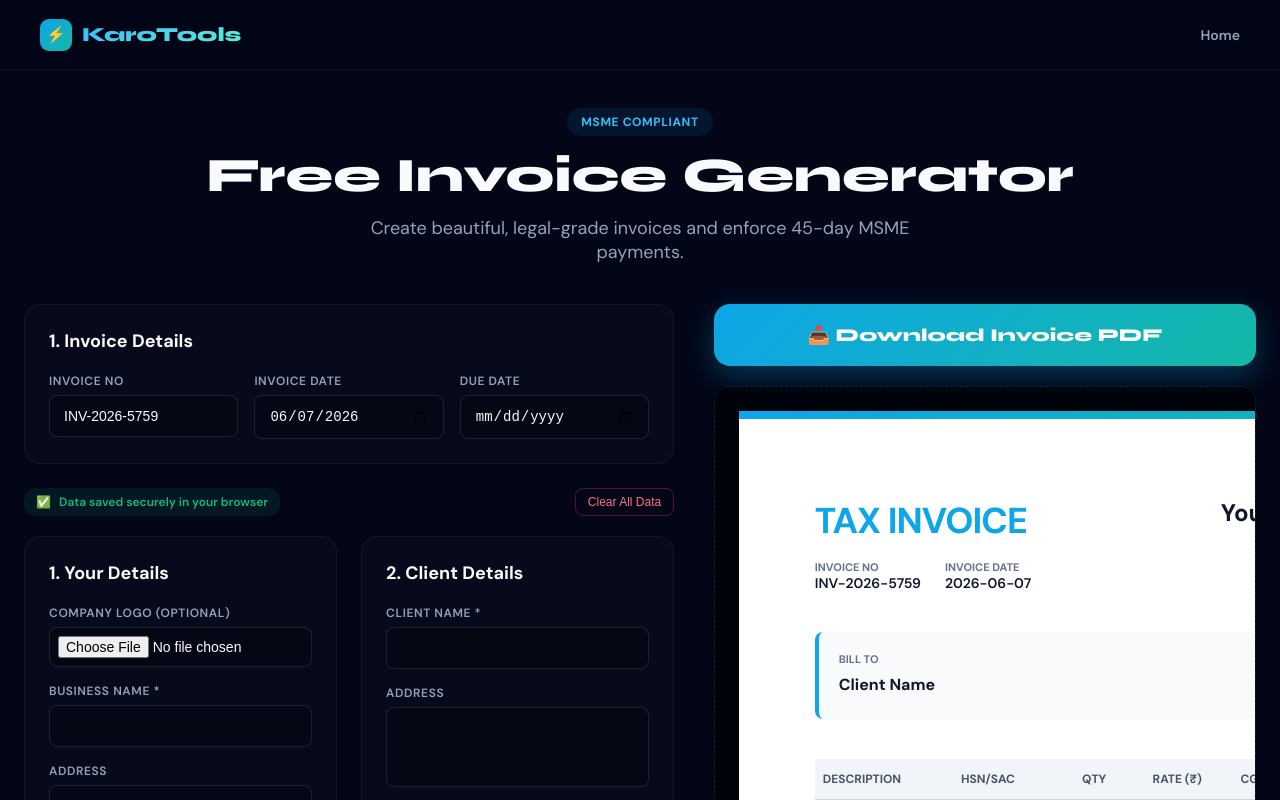
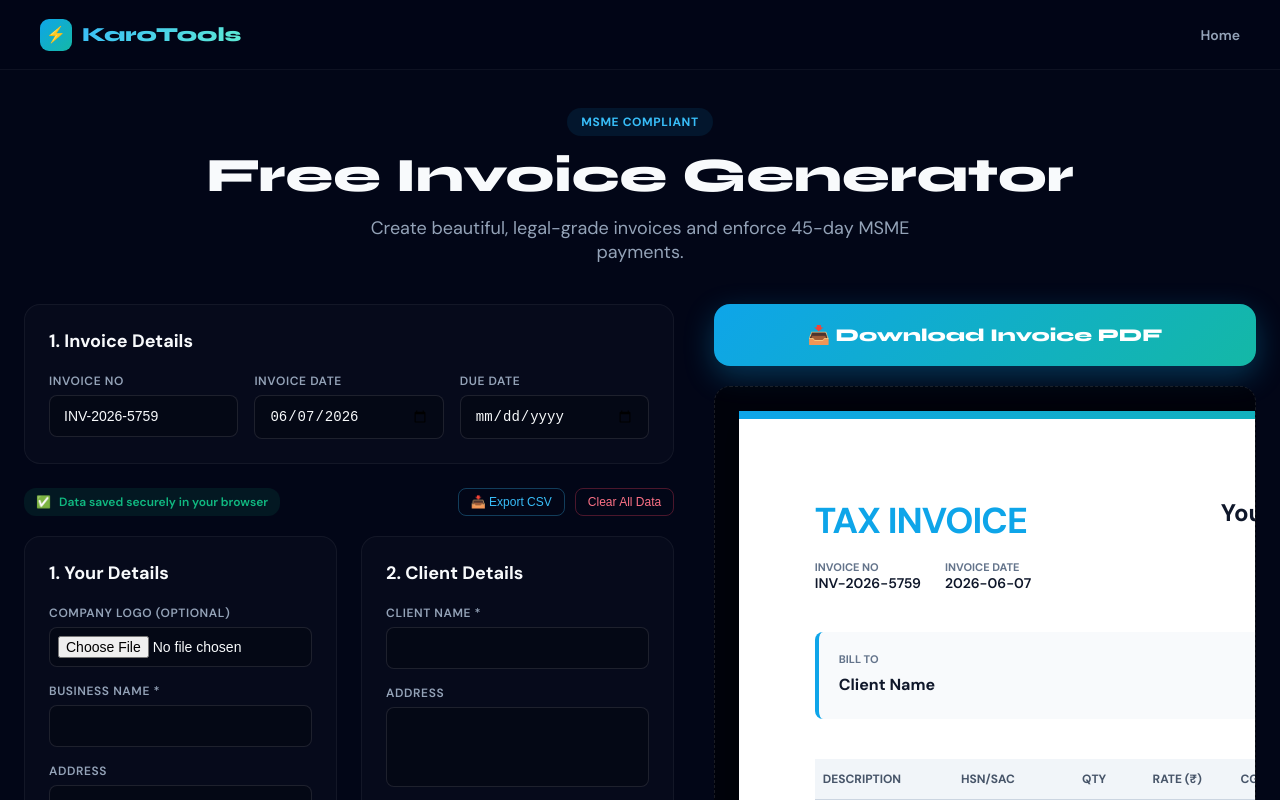
Before and after one commit to daxpatel109/karotools, a React (Vite) app: page /invoice-generator in a window 1280 px wide. Shown: the top 800 px of the page. Built offline with nearby package versions, Linux system fonts and the light colour scheme.

Commit message:
feat(invoice): add upi qr code and csv export

```diff
--- a/package.json
+++ b/package.json
@@ -14,6 +14,7 @@
     "jspdf": "^4.2.1",
     "jspdf-autotable": "^5.0.7",
     "lucide-react": "^1.14.0",
+    "qrcode.react": "^4.2.0",
     "react": "^19.2.5",
     "react-dom": "^19.2.5",
     "react-router-dom": "^7.15.0"
--- a/src/InvoiceGenerator.jsx
+++ b/src/InvoiceGenerator.jsx
@@ -2,6 +2,7 @@ import { useState, useRef, useEffect } from "react";
 import { Link } from "react-router-dom";
 import html2canvas from "html2canvas";
 import jsPDF from "jspdf";
+import { QRCodeCanvas } from "qrcode.react";
 
 const emptyItem = () => ({ desc: "", hsn: "", qty: 1, rate: "", discount: 0, gst: 18 });
 
@@ -109,6 +110,32 @@ export default function InvoiceGenerator() {
       localStorage.removeItem("inv_data_v2");
       window.location.reload();
     }
+  };
+
+  const exportCSV = () => {
+    const rows = [
+      ["Invoice Number", invoice.number],
+      ["Invoice Date", invoice.date],
+      ["Seller Name", seller.name],
+      ["Buyer Name", buyer.name],
+      ["Taxable Amount", totals.base.toFixed(2)],
+      ["Total Amount", totals.total.toFixed(2)],
+      [""],
+      ["Description", "HSN/SAC", "Qty", "Rate", "GST %", "Total"]
+    ];
+    items.forEach(item => {
+      const c = calcItem(item);
+      rows.push([item.desc, item.hsn, item.qty, item.rate, item.gst, c.total.toFixed(2)]);
+    });
+
+    const csvContent = "data:text/csv;charset=utf-8," + rows.map(e => e.join(",")).join("\n");
+    const encodedUri = encodeURI(csvContent);
+    const link = document.createElement("a");
+    link.setAttribute("href", encodedUri);
+    link.setAttribute("download", `Invoice_${invoice.number}.csv`);
+    document.body.appendChild(link);
+    link.click();
+    document.body.removeChild(link);
   };
 
   // Dynamic Notes Injection for MSME
@@ -277,9 +304,14 @@ export default function InvoiceGenerator() {
               <div style={{ display: "flex", alignItems: "center", gap: "8px", color: "#10b981", fontSize: "12px", fontWeight: "600", background: "rgba(16,185,129,0.1)", padding: "6px 12px", borderRadius: "12px" }}>
                 <span>✅</span> Data saved securely in your browser
               </div>
+              <div style={{ display: "flex", gap: "10px" }}>
+                <button onClick={exportCSV} style={{ background: "transparent", border: "1px solid rgba(56,189,248,0.3)", color: "#38bdf8", padding: "6px 12px", borderRadius: "8px", fontSize: "12px", cursor: "pointer" }}>
+                  📥 Export CSV
+                </button>
                 <button onClick={clearData} style={{ background: "transparent", border: "1px solid rgba(244,63,94,0.3)", color: "#fb7185", padding: "6px 12px", borderRadius: "8px", fontSize: "12px", cursor: "pointer" }}>
                   Clear All Data
                 </button>
+              </div>
             </div>
 
             <div className="split-2-col">
@@ -517,11 +549,19 @@ export default function InvoiceGenerator() {
                 </div>
 
                 {/* Terms / MSME Rule */}
-                <div style={{ padding: "20px", background: seller.udyam ? "rgba(14,165,233,0.05)" : "#f8fafc", border: seller.udyam ? "1px solid rgba(14,165,233,0.2)" : "1px solid #e2e8f0", borderRadius: "8px", marginBottom: "60px" }}>
+                <div style={{ padding: "20px", background: seller.udyam ? "rgba(14,165,233,0.05)" : "#f8fafc", border: seller.udyam ? "1px solid rgba(14,165,233,0.2)" : "1px solid #e2e8f0", borderRadius: "8px", marginBottom: "60px", display: "flex", justifyContent: "space-between", alignItems: "center" }}>
+                  <div style={{ flex: 1, paddingRight: "20px" }}>
                     <div style={{ fontSize: "11px", color: seller.udyam ? "#0ea5e9" : "#64748b", fontWeight: "700", textTransform: "uppercase", marginBottom: "8px" }}>Terms & Conditions</div>
                     <p style={{ fontSize: "12px", color: "#475569", margin: 0, whiteSpace: "pre-wrap", lineHeight: "1.6" }}>
                       {finalNotes}
                     </p>
+                  </div>
+                  {bank.upi && totals.total > 0 && (
+                    <div style={{ textAlign: "center", background: "#fff", padding: "10px", borderRadius: "8px", border: "1px solid #e2e8f0" }}>
+                      <QRCodeCanvas value={`upi://pay?pa=${bank.upi}&pn=${seller.name || "Business"}&am=${totals.total}&cu=INR`} size={80} />
+                      <div style={{ fontSize: "9px", color: "#64748b", marginTop: "6px", fontWeight: "700", textTransform: "uppercase" }}>Scan to Pay</div>
+                    </div>
+                  )}
                 </div>
 
                 {/* Signature Block */}
```
Also changed, not shown: 1 other file (tests, documents, lock files or other folders). Lines whose indentation alone changed are shown as unchanged.
